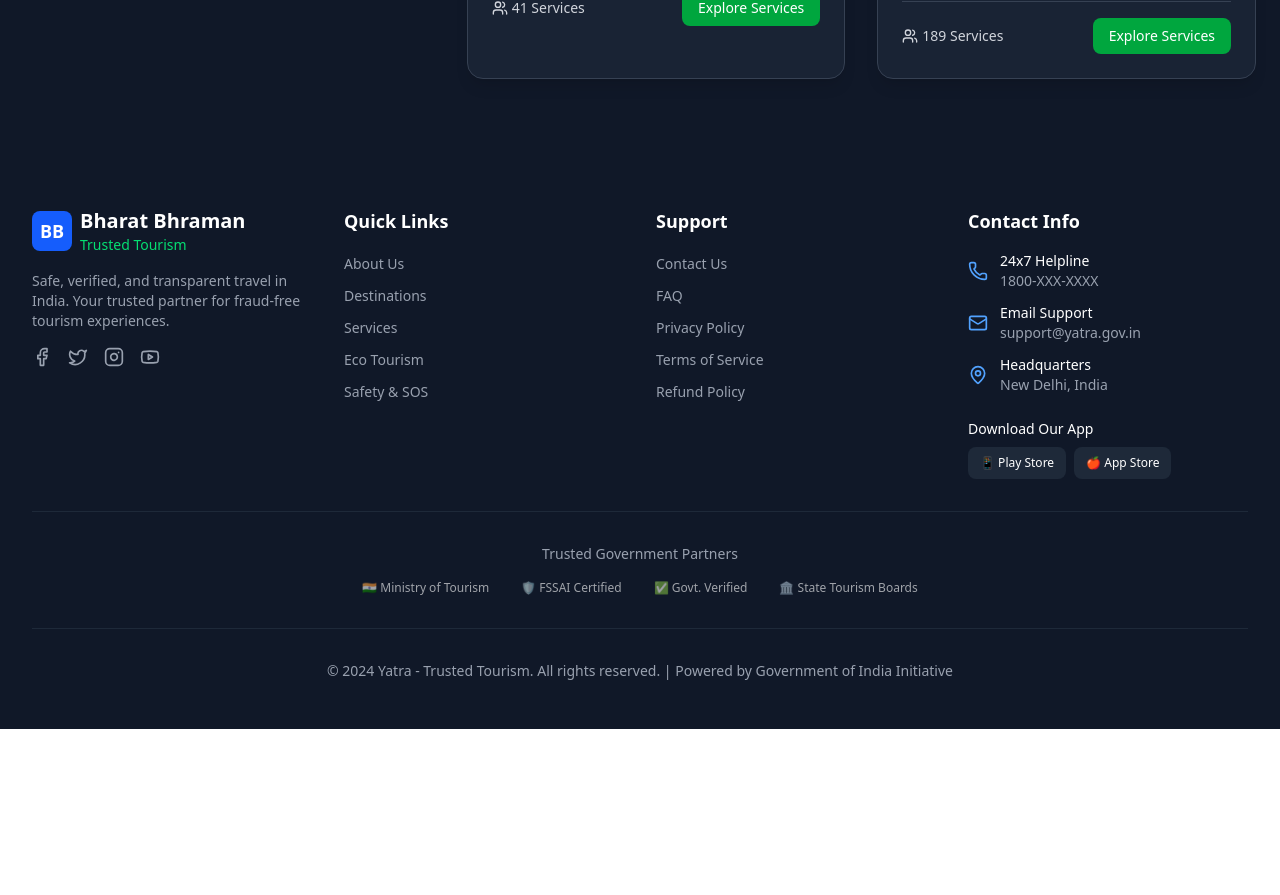
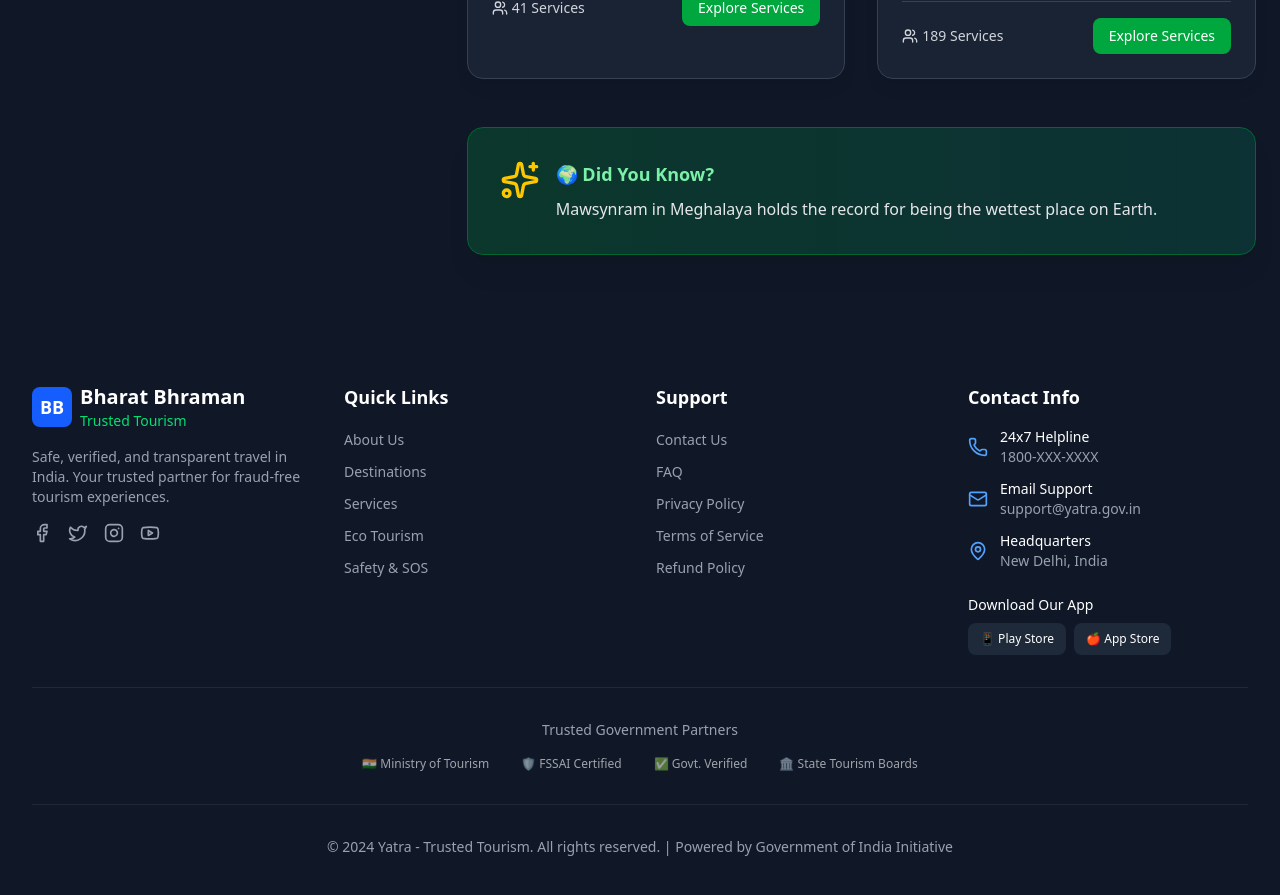
Before and after one commit to t-suraj21/Sih, a React (Vite) app in the folder yatrafrontend/: page /destinations in a window 1280 px wide. Shown: the part 10900-11795 px from the top of the page. Before the commit the page ends 11629 px from the top, so only its background shows below. Built offline with nearby package versions, Linux system fonts and the light colour scheme; no server answers.

Commit message:
added fact card

```diff
--- a/yatrafrontend/src/pages/Destinations.jsx
+++ b/yatrafrontend/src/pages/Destinations.jsx
@@ -1,10 +1,19 @@
 import { useState, useEffect } from 'react';
 import { useNavigate } from 'react-router-dom';
-import { Search, Filter, MapPin, Star, Shield, Utensils, Users, CheckCircle, ArrowLeft } from 'lucide-react';
+import { Search, Filter, MapPin, Star, Shield, Utensils, Users, CheckCircle, ArrowLeft, Sparkles } from 'lucide-react';
 import { indianDestinations } from '../data/indianDestinations';
+
+/**
+ * Destinations.jsx
+ * Component for showing all travel destinations in India
+ * Includes filters, sorting, and service exploration navigation
+ * Managed by [Your Name]
+ */
 
 const Destinations = () => {
   const navigate = useNavigate();
+
+  // ---------------- Filters State ----------------
   const [filters, setFilters] = useState({
     search: '',
     state: '',
@@ -13,15 +22,21 @@
     sortBy: 'rating'
   });
 
+  // ---------------- Data State ----------------
   const [destinations, setDestinations] = useState([]);
 
-  const states = ['All States', ...Array.from(new Set(indianDestinations.map(d => d.state)))];
+  // ---------------- Static Lists ----------------
+  const allStates = ['All States', ...Array.from(new Set(indianDestinations.map(d => d.state)))];
   const budgetRanges = ['All Budgets', ...Array.from(new Set(indianDestinations.map(d => d.budget)))];
   const tourismTypes = ['All Types', ...Array.from(new Set(indianDestinations.map(d => d.type)))];
 
+  // ---------------- Effect: Apply Filters ----------------
   useEffect(() => {
+    console.log("Filters updated:", filters); // Debugging purpose, shows active filters
+
     let filtered = indianDestinations;
 
+    // Search Filter
     if (filters.search) {
       filtered = filtered.filter(dest =>
         dest.name.toLowerCase().includes(filters.search.toLowerCase()) ||
@@ -29,18 +44,22 @@
       );
     }
 
+    // State Filter
     if (filters.state && filters.state !== 'All States') {
       filtered = filtered.filter(dest => dest.state === filters.state);
     }
 
+    // Budget Filter
     if (filters.budget && filters.budget !== 'All Budgets') {
       filtered = filtered.filter(dest => dest.budget === filters.budget);
     }
 
+    // Tourism Type Filter
     if (filters.tourismType && filters.tourismType !== 'All Types') {
       filtered = filtered.filter(dest => dest.type === filters.tourismType);
     }
 
+    // Sorting
     if (filters.sortBy === 'rating') {
       filtered.sort((a, b) => b.rating - a.rating);
     } else if (filters.sortBy === 'name') {
@@ -52,6 +71,7 @@
     setDestinations(filtered);
   }, [filters]);
 
+  // ---------------- Utility Functions ----------------
   const getBudgetColor = (budget) => {
     switch (budget) {
       case 'Low': return 'text-green-400 bg-green-800/20';
@@ -74,9 +94,21 @@
     navigate(`/destination/${encodeURIComponent(destination.name)}/services`);
   };
 
+  // ---------------- Extra Feature: Fun Travel Facts ----------------
+  const travelFacts = [
+    "India is home to the world’s highest motorable road at Umling La Pass, Ladakh.",
+    "The Sundarbans in West Bengal is the world’s largest mangrove forest.",
+    "Mawsynram in Meghalaya holds the record for being the wettest place on Earth.",
+    "Shani Shingnapur village in Maharashtra has houses with no doors — crime-free for centuries.",
+    "Lonar Lake in Maharashtra was created by a meteor impact around 50,000 years ago."
+  ];
+  const randomFact = travelFacts[Math.floor(Math.random() * travelFacts.length)];
+
+  // ---------------- UI Rendering ----------------
   return (
     <div className="min-h-screen bg-gray-900 text-gray-100 relative">
-{/* Back Arrow */}
+
+      {/* Back Arrow Navigation */}
       <div className="absolute top-6 left-6 z-50">
         <button
           onClick={() => navigate('/NewHomepage')}
@@ -86,8 +118,6 @@
           <span className="text-gray-100 font-medium hover:text-gray-300">Back</span>
         </button>
       </div>
-
-
 
       {/* Hero Section */}
       <div className="relative z-10 bg-gray-800/90 backdrop-blur-sm text-white shadow-2xl rounded-b-3xl">
@@ -100,6 +130,7 @@
             Discover {indianDestinations.length}+ verified and safe travel destinations across Bharat with trusted guides and transparent services.
           </p>
 
+          {/* Trust Badges */}
           <div className="flex flex-wrap justify-center gap-6 text-sm">
             <div className="flex items-center bg-gray-700/50 px-6 py-3 rounded-full shadow-xl border border-gray-600">
               <CheckCircle className="w-5 h-5 mr-2 text-yellow-400" />
@@ -117,7 +148,7 @@
         </div>
       </div>
 
-      {/* Quick Stats */}
+      {/* Quick Stats Section */}
       <div className="relative z-10 max-w-7xl mx-auto px-6 py-16 grid grid-cols-2 md:grid-cols-4 gap-6">
         {[
           { value: indianDestinations.length, label: 'Total Destinations', color: 'text-green-400' },
@@ -134,7 +165,7 @@
 
       {/* Filters & Destinations */}
       <div className="relative z-10 max-w-7xl mx-auto px-6 pb-20 flex flex-col lg:flex-row gap-12">
-        {/* Filters */}
+        {/* Filters Sidebar */}
         <div className="lg:w-1/3">
           <div className="bg-gray-800/85 backdrop-blur-md rounded-2xl shadow-xl p-10 sticky top-32 border border-gray-700 space-y-6">
             <h2 className="text-xl font-semibold text-gray-100 flex items-center mb-6">
@@ -142,7 +173,7 @@
               Filters
             </h2>
 
-            {/* Search */}
+            {/* Search Input */}
             <div className="flex flex-col space-y-2">
               <label className="text-gray-300 text-sm font-medium">Search</label>
               <input
@@ -162,7 +193,7 @@
                 onChange={(e) => setFilters({ ...filters, state: e.target.value })}
                 className="w-full p-3 rounded-lg bg-gray-700 text-gray-100 border border-gray-600 focus:outline-none focus:ring-2 focus:ring-green-400"
               >
-                {states.map((state, idx) => (
+                {allStates.map((state, idx) => (
                   <option key={idx} value={state}>{state}</option>
                 ))}
               </select>
@@ -196,7 +227,7 @@
               </select>
             </div>
 
-            {/* Sort By */}
+            {/* Sort By Filter */}
             <div className="flex flex-col space-y-2">
               <label className="text-gray-300 text-sm font-medium">Sort By</label>
               <select
@@ -305,6 +336,7 @@
             ))}
           </div>
 
+          {/* Empty State */}
           {destinations.length === 0 && (
             <div className="text-center py-12">
               <MapPin className="w-16 h-16 mx-auto text-gray-500 mb-4" />
@@ -312,6 +344,16 @@
               <p className="text-gray-400">Try adjusting your filters to see more results</p>
             </div>
           )}
+
+          {/* Did You Know Section - Travel Fact */}
+          <div className="mt-12 bg-gradient-to-r from-green-700/30 to-emerald-600/20 rounded-2xl shadow-xl border border-green-800 p-8 flex items-start gap-4">
+            <Sparkles className="w-10 h-10 text-yellow-400 flex-shrink-0" />
+            <div>
+              <h3 className="text-lg font-bold text-green-300 mb-2">🌍 Did You Know?</h3>
+              <p className="text-gray-200 leading-relaxed">{randomFact}</p>
+            </div>
+          </div>
+
         </div>
       </div>
     </div>
```
Lines whose indentation alone changed are shown as unchanged.
